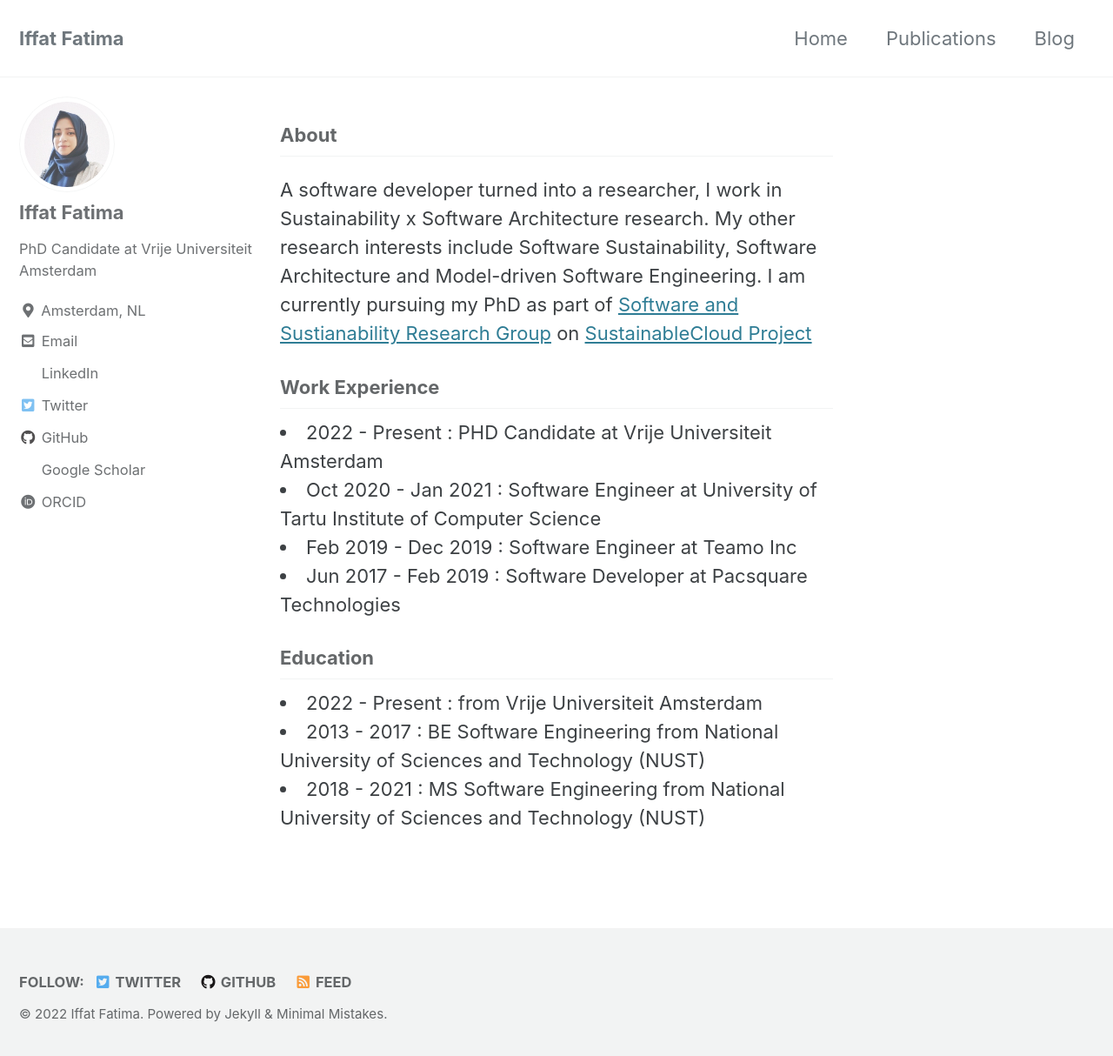
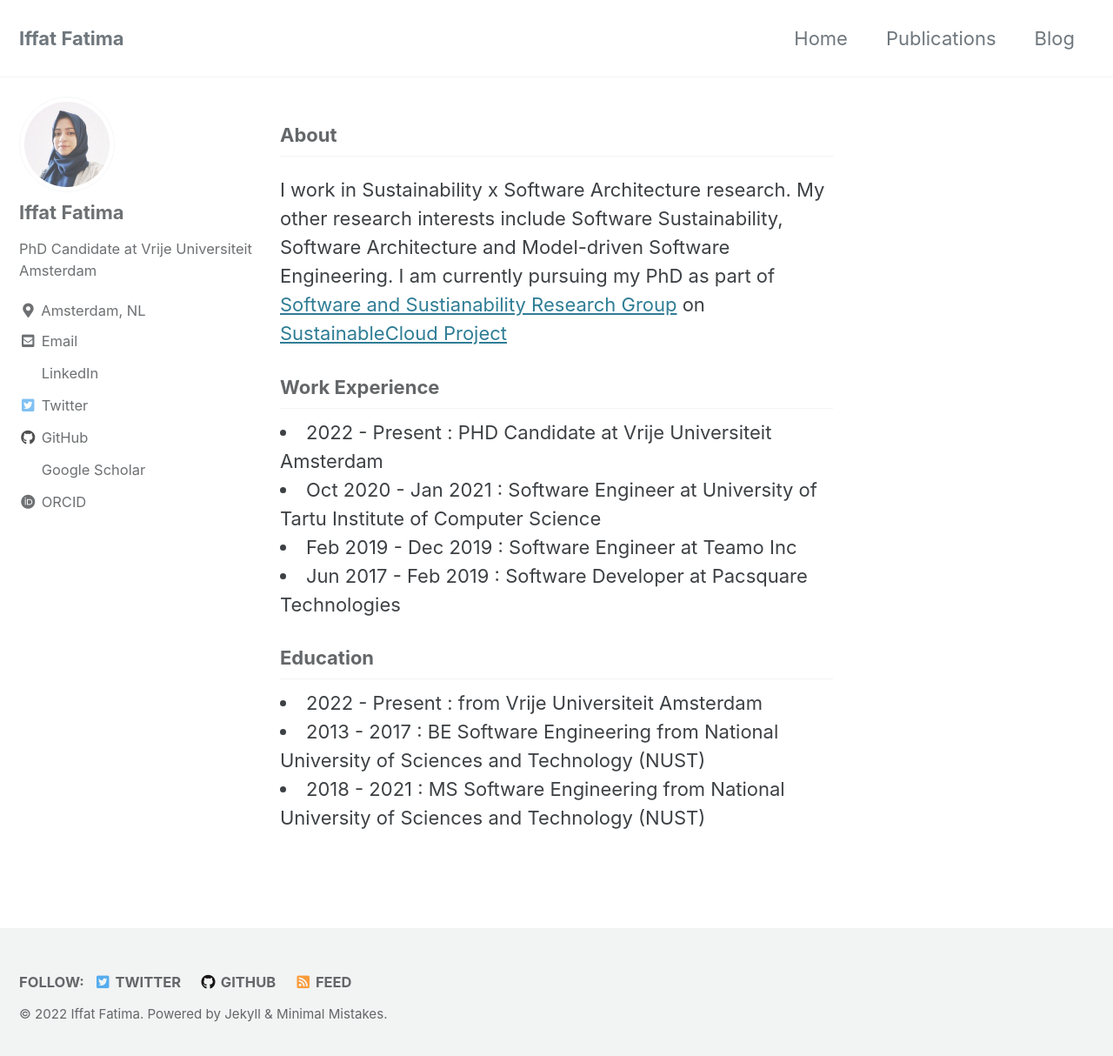
Before and after one commit to iffatfatima/iffatfatima.github.io, a Jekyll site: the page built from index.html, in a window 1280 px wide and 1222 px high. Shown: the top 1214 px of the window at 87% size. Built offline with Jekyll 4.4.1, drawn with Linux system fonts in a browser that asks for light colours; cached includes are drawn as plain includes; the list of posts is cut into pages by our own code.

Commit message:
updated content

```diff
--- a/_data/resume.yml
+++ b/_data/resume.yml
@@ -7,7 +7,7 @@ basics:
   email: iffat.fatima@hotmail.com
   phone: ''
   url: ''
-  summary: A software developer turned into a researcher, I work in Sustainability x Software Architecture research. My other research interests include Software Sustainability, Software Architecture and Model-driven Software Engineering. I am currently pursuing my PhD as part of <a href="https://s2group.cs.vu.nl">Software and Sustianability Research Group</a> on <a href="https://s2group.cs.vu.nl/sustainablecloud/">SustainableCloud Project</a>
+  summary: I work in Sustainability x Software Architecture research. My other research interests include Software Sustainability, Software Architecture and Model-driven Software Engineering. I am currently pursuing my PhD as part of <a href="https://s2group.cs.vu.nl">Software and Sustianability Research Group</a> on <a href="https://s2group.cs.vu.nl/sustainablecloud/">SustainableCloud Project</a>
   location:
     countryCode: US
     address: Netherlands
```
